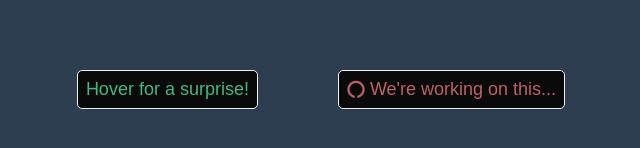
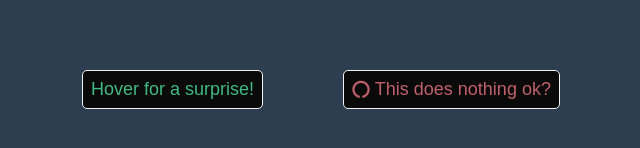
Before and after one commit to AnAlgorithm/hello-vue, a Vue app: page / in a window 1280 px wide. Shown: the part 366-514 px from the top of the page, without its empty margins (319-959 px from the left). Built offline with nearby package versions, Linux system fonts and the light colour scheme.

Commit message:
just make things clear here lol

```diff
--- a/src/components/HelloWorld.vue
+++ b/src/components/HelloWorld.vue
@@ -6,7 +6,7 @@
     </p> <br>
 
     <button id="green">Hover for a surprise!</button>
-    <button id="dare"><i class="fa fa-circle-o-notch fa-spin"></i> We're working on this...</button>
+    <button id="dare"><i class="fa fa-circle-o-notch fa-spin"></i> This does nothing ok?</button>
 
   </div>
  </template>
```
